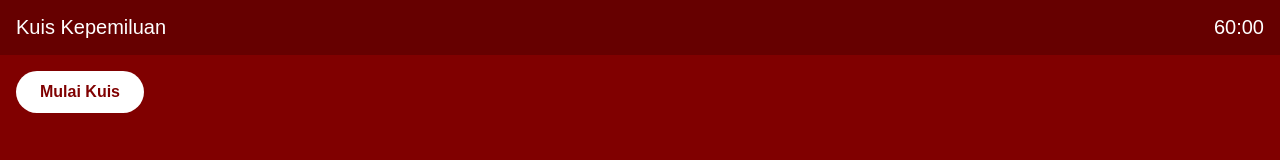
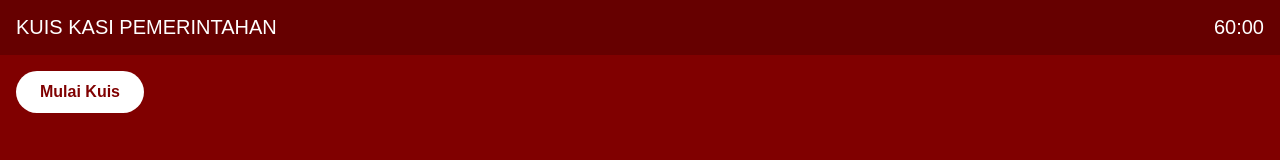
Before and after one commit to khakimstudio/latihansoal, a plain HTML site: page index.html in a window 1280 px wide. Drawn offline with Linux system fonts and the light colour scheme.

Commit message:
Update index.html

```diff
--- a/index.html
+++ b/index.html
@@ -78,7 +78,7 @@
 </head>
 <body>
   <header>
-    <div>Kuis Kepemiluan</div>
+    <div>KUIS KASI PEMERINTAHAN</div>
     <div id="timer">60:00</div>
   </header>
 
```
